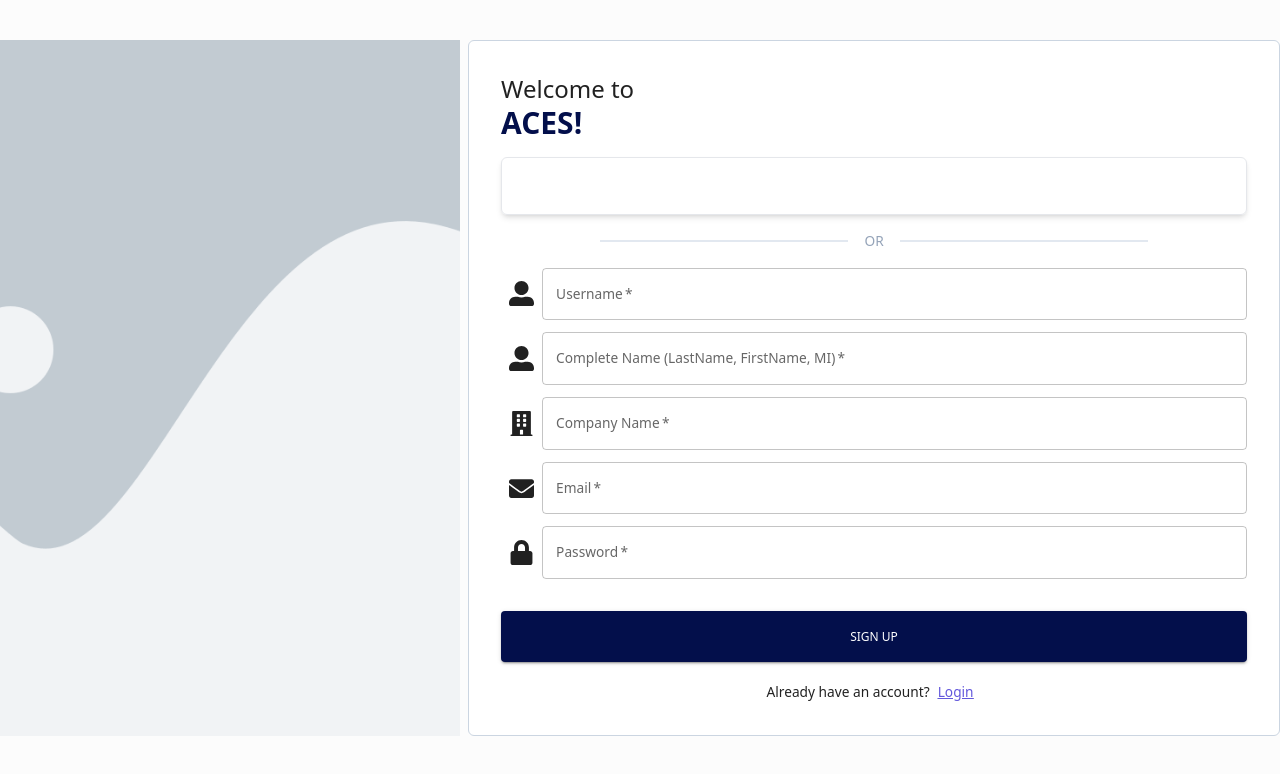
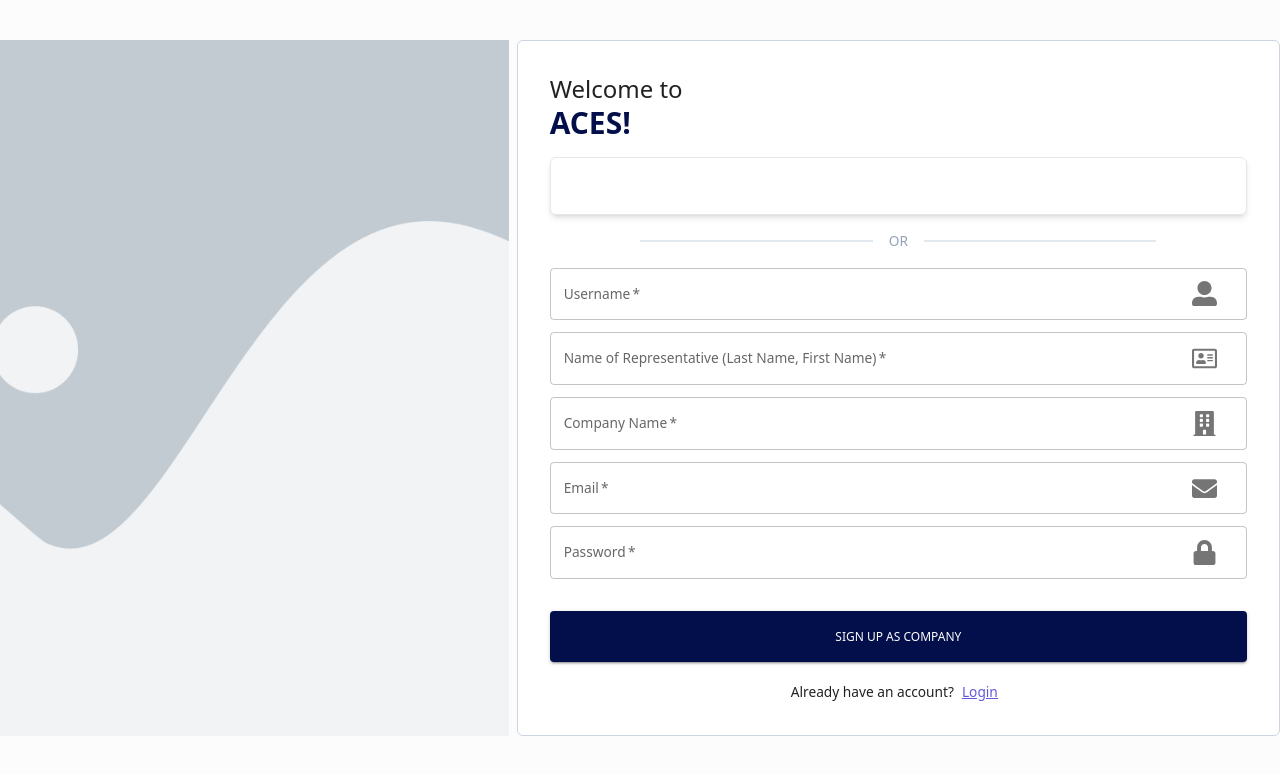
Before and after one commit to siruthesiru/dcismresponsive, a React (Create React App) app: page /signup/company in a window 1280 px wide. Shown: the top 774 px of the page. Built offline with nearby package versions, Linux system fonts and the light colour scheme.

Commit message:
Minor fixes to padding; Moved icons in log-in/registration form to within field

```diff
--- a/src/components/landingpage/navbar.js
+++ b/src/components/landingpage/navbar.js
@@ -111,7 +111,7 @@ const Navbar = () => {
                             {opened ? (
                                 <RxCross2 size={25} onClick={toggleMenu} />
                             ) : (
-                                <RxHamburgerMenu size={25} onClick={toggleMenu} />
+                                <RxHamburgerMenu size={25} onClick={toggleMenu} color={'white'} />
                             )}
                         </div>
                     </div>
--- a/src/pages/Public/RegisterAlumni/index.js
+++ b/src/pages/Public/RegisterAlumni/index.js
@@ -1,13 +1,13 @@
 
 import React, { useState } from "react";
-import { FaEnvelope, FaLock, FaIdBadge, FaUserAlt } from "react-icons/fa";
+import { FaEnvelope, FaLock, FaIdBadge, FaRegAddressCard, FaUserAlt } from "react-icons/fa";
 import { NavLink } from "react-router-dom";
 import AuthImage from "../../../components/authprops/authImage";
 import AuthHeader from "../../../components/authprops/authHeader";
 import { useDispatch, useSelector } from "react-redux";
 import { SignUp } from "../../../services/authentication";
 import {
-    Button,
+    Button, InputAdornment,
     TextField,
     Typography,
 } from "@mui/material";
@@ -33,13 +33,20 @@ const RegisterAlumni = () => {
     return (
         <div className="container mx-auto flex py-8 gap-2 p-2 sm:p-0 pt-5 mt-10">
             <AuthImage />
-            <div className="w-full md:w-[70%] lg::w-[60%] ml-auto justify-end border rounded-md p-8 space-y-4 border-slate-300 bg-white ">
+            <div className="w-full md:w-[70%] lg:w-[60%] ml-auto justify-end border rounded-md p-8 space-y-4 border-slate-300 bg-white ">
                 <AuthHeader />
 
                 <form onSubmit={handleSubmit}>
                     <div className="mb-3 flex items-center">
-                        <FaUserAlt size={25} className="mx-2" />
                         <TextField
+                            InputProps={{
+                                endAdornment: (
+                                    <InputAdornment position="start">
+                                        <FaUserAlt size={25} className="mx-2" />
+                                    </InputAdornment>
+                                ),
+                            }}
+
                             sx={{ outline: "none", flex: 1 }}
                             type="text"
                             label="Username"
@@ -53,8 +60,16 @@ const RegisterAlumni = () => {
                     </div>
 
                     <div className="mb-3 flex items-center">
-                        <FaUserAlt size={25} className="mx-2" />
+
                         <TextField
+                            InputProps={{
+                                endAdornment: (
+                                    <InputAdornment position="start">
+                                        <FaRegAddressCard size={25} className="mx-2" />
+                                    </InputAdornment>
+                                ),
+                            }}
+
                             sx={{ outline: "none", flex: 1 }}
                             type="text"
                             label="Complete Name (LastName, FirstName, MI)"
@@ -68,8 +83,15 @@ const RegisterAlumni = () => {
                     </div>
 
                     <div className="mb-3 flex items-center">
-                        <FaIdBadge size={25} className="mx-2" />
                         <TextField
+                            InputProps={{
+                                endAdornment: (
+                                    <InputAdornment position="start">
+                                        <FaIdBadge size={25} className="mx-2" />
+                                    </InputAdornment>
+                                ),
+                            }}
+
                             sx={{ outline: "none", flex: 1 }}
                             type="text"
                             label="USC ID Number"
@@ -84,8 +106,15 @@ const RegisterAlumni = () => {
 
 
                     <div className="mb-3 flex items-center">
-                        <FaEnvelope size={25} className="mx-2" />
                         <TextField
+                            InputProps={{
+                                endAdornment: (
+                                    <InputAdornment position="start">
+                                        <FaEnvelope size={25} className="mx-2" />
+                                    </InputAdornment>
+                                ),
+                            }}
+
                             sx={{ outline: "none", flex: 1 }}
                             type="email"
                             label="Email"
@@ -100,8 +129,16 @@ const RegisterAlumni = () => {
 
 
                     <div className="mb-3 flex items-center">
-                        <FaLock size={25} className="mx-2" />
+
                         <TextField
+                            InputProps={{
+                                endAdornment: (
+                                    <InputAdornment position="start">
+                                        <FaLock size={25} className="mx-2" />
+                                    </InputAdornment>
+                                ),
+                            }}
+
                             sx={{ outline: "none", flex: 1 }}
                             type="password"
                             label="Password"
@@ -121,7 +158,7 @@ const RegisterAlumni = () => {
                         variant="contained"
                         style={{ display: "block", width: "100%", backgroundColor: "#030F4B", padding: "15px", marginTop: "2rem" }}
                     >
-                        Sign Up
+                        Sign Up As Alumni
                     </Button>
                     <Typography sx={{ text: "16px", marginTop: "20px", textAlign: "center" }}>
                         Already have an account?
--- a/src/pages/Public/RegisterCompany/index.js
+++ b/src/pages/Public/RegisterCompany/index.js
@@ -1,13 +1,13 @@
 
 import React, { useState } from "react";
-import { FaEnvelope, FaLock, FaUserAlt, FaBuilding } from "react-icons/fa";
+import {FaEnvelope, FaLock, FaUserAlt, FaBuilding, FaRegAddressCard} from "react-icons/fa";
 import { NavLink } from "react-router-dom";
 import AuthImage from "../../../components/authprops/authImage";
 import AuthHeader from "../../../components/authprops/authHeader";
 import { useDispatch, useSelector } from "react-redux";
 import { SignUp } from "../../../services/authentication";
 import {
-    Button,
+    Button, InputAdornment,
     TextField,
     Typography,
 } from "@mui/material";
@@ -32,12 +32,19 @@ const RegisterCompany = () => {
     return (
         <div className="container mx-auto flex py-8 gap-2 p-2 sm:p-0 pt-5 mt-10">
             <AuthImage />
-            <div className="w-full md:w-[70%] lg::w-[60%] ml-auto justify-end border rounded-md p-8 space-y-4 border-slate-300 bg-white ">
+            <div className="w-full md:w-[70%] lg:w-[60%] ml-auto justify-end border rounded-md p-8 space-y-4 border-slate-300 bg-white ">
                 <AuthHeader />
                 <form onSubmit={handleSubmit}>
                     <div className="mb-3 flex items-center">
-                        <FaUserAlt size={25} className="mx-2" />
                         <TextField
+                            InputProps={{
+                                endAdornment: (
+                                    <InputAdornment position="start">
+                                        <FaUserAlt size={25} className="mx-2" />
+                                    </InputAdornment>
+                                ),
+                            }}
+
                             sx={{ outline: "none", flex: 1 }}
                             type="text"
                             label="Username"
@@ -51,11 +58,18 @@ const RegisterCompany = () => {
                     </div>
 
                     <div className="mb-3 flex items-center">
-                        <FaUserAlt size={25} className="mx-2" />
                         <TextField
+                            InputProps={{
+                                endAdornment: (
+                                    <InputAdornment position="start">
+                                        <FaRegAddressCard size={25} className="mx-2" />
+                                    </InputAdornment>
+                                ),
+                            }}
+
                             sx={{ outline: "none", flex: 1 }}
                             type="text"
-                            label="Complete Name (LastName, FirstName, MI)"
+                            label="Name of Representative (Last Name, First Name)"
                             autoComplete="name"
                             variant="outlined"
                             fullWidth
@@ -66,8 +80,16 @@ const RegisterCompany = () => {
                     </div>
 
                     <div className="mb-3 flex items-center">
-                        <FaBuilding size={25} className="mx-2" />
+
                         <TextField
+                            InputProps={{
+                                endAdornment: (
+                                    <InputAdornment position="start">
+                                        <FaBuilding size={25} className="mx-2" />
+                                    </InputAdornment>
+                                ),
+                            }}
+
                             sx={{ outline: "none", flex: 1 }}
                             type="text"
                             label="Company Name"
@@ -81,8 +103,15 @@ const RegisterCompany = () => {
                     </div>
 
                     <div className="mb-3 flex items-center">
-                        <FaEnvelope size={25} className="mx-2" />
                         <TextField
+                            InputProps={{
+                                endAdornment: (
+                                    <InputAdornment position="start">
+                                        <FaEnvelope size={25} className="mx-2" />
+                                    </InputAdornment>
+                                ),
+                            }}
+
                             sx={{ outline: "none", flex: 1 }}
                             type="email"
                             label="Email"
@@ -95,10 +124,16 @@ const RegisterCompany = () => {
                         />
                     </div>
 
+                    <div className="mb-3 flex items-center">
+                        <TextField
+                            InputProps={{
+                                endAdornment: (
+                                    <InputAdornment position="start">
+                                        <FaLock size={25} className="mx-2" />
+                                    </InputAdornment>
+                                ),
+                            }}
 
-                    <div className="mb-3 flex items-center">
-                        <FaLock size={25} className="mx-2" />
-                        <TextField
                             sx={{ outline: "none", flex: 1 }}
                             type="password"
                             label="Password"
@@ -117,7 +152,7 @@ const RegisterCompany = () => {
                         variant="contained"
                         style={{ display: "block", width: "100%", backgroundColor: "#030F4B", padding: "15px", marginTop: "2rem" }}
                     >
-                        Sign Up
+                        Sign Up As Company
                     </Button>
                     <Typography sx={{ text: "16px", marginTop: "20px", textAlign: "center" }}>
                         Already have an account?
```
Also changed, not shown: src/pages/Public/ChangePassword/index.js (+11 -3 lines), src/pages/Public/ForgotPassword/index.js (+11 -3 lines), src/pages/Public/Login/index.js (+19 -4 lines).
